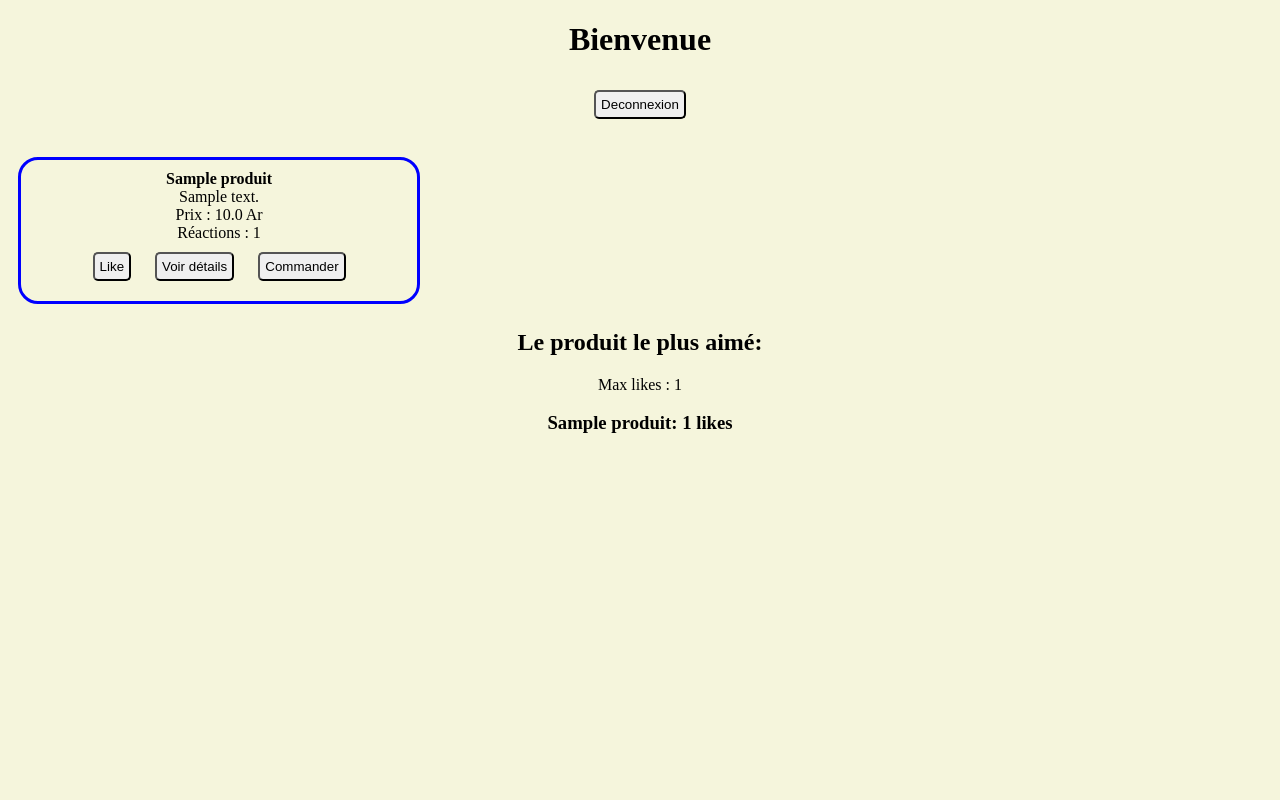
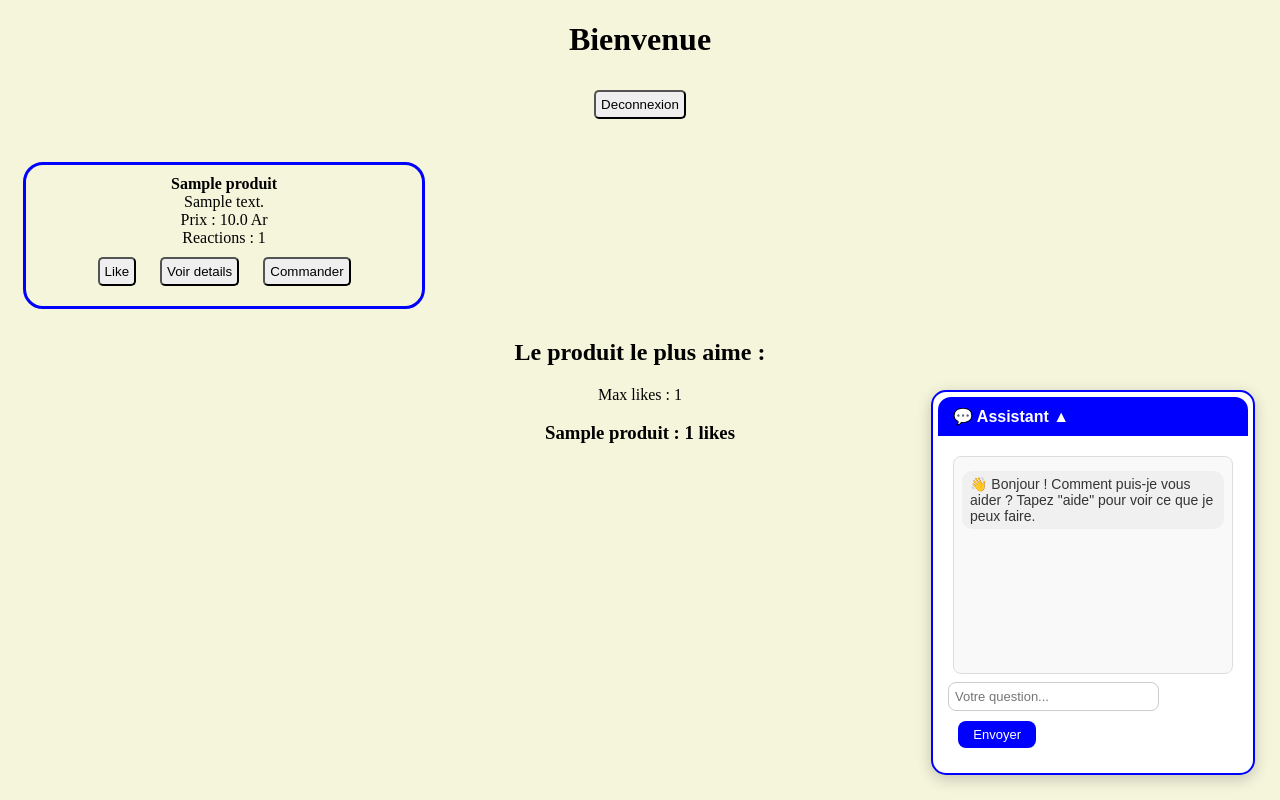
Before and after one commit to Nantenainatatila/Mon_site, a Flask app: page /index in a window 1280 px wide. Run offline with Flask 3, Linux system fonts and the light colour scheme; tables that the repository leaves empty hold one stand-in row (values such as "Sample post").

Commit message:
Mis à jour

```diff
--- a/app.py
+++ b/app.py
@@ -1,4 +1,4 @@
-from flask import Flask, render_template, redirect, request, session, flash
+"""from flask import Flask, render_template, redirect, request, session, flash
 from flask_sqlalchemy import SQLAlchemy
 from sqlalchemy import text
 import os
@@ -224,3 +224,271 @@ def admin():
 def logout():
     session.clear()
     return redirect("/")
+"""
+from flask import Flask, render_template, redirect, request, session, flash, jsonify
+from flask_sqlalchemy import SQLAlchemy
+import os
+from datetime import datetime
+from werkzeug.security import generate_password_hash, check_password_hash
+
+app = Flask(__name__)
+
+app.secret_key = os.getenv("SECRET_KEY", "fallback_dev_key_change_in_prod")
+
+database_url = os.getenv("DATABASE_URL")
+
+if not database_url:
+    raise Exception("DATABASE_URL manquante sur Render")
+
+if database_url.startswith("postgres://"):
+    database_url = database_url.replace("postgres://", "postgresql://", 1)
+
+app.config['SQLALCHEMY_DATABASE_URI'] = database_url
+app.config['SQLALCHEMY_TRACK_MODIFICATIONS'] = False
+
+db = SQLAlchemy(app)
+
+
+# ─── MODELES ──────────────────────────────────────────────────────────────────
+
+class User(db.Model):
+    id = db.Column(db.Integer, primary_key=True)
+    nom = db.Column(db.String(100), unique=True, nullable=False)
+    role = db.Column(db.String(50))
+    adresse = db.Column(db.String(200))
+    telephone = db.Column(db.String(20))
+    password = db.Column(db.String(200))
+
+
+class Produit(db.Model):
+    id = db.Column(db.Integer, primary_key=True)
+    nom = db.Column(db.String(100))
+    description = db.Column(db.Text)
+    prix = db.Column(db.Float)
+    reactions = db.Column(db.Integer, default=0)
+
+
+class Likes(db.Model):
+    id = db.Column(db.Integer, primary_key=True)
+    user_id = db.Column(db.Integer, db.ForeignKey('user.id'))
+    produit_id = db.Column(db.Integer, db.ForeignKey('produit.id'))
+    __table_args__ = (db.UniqueConstraint('user_id', 'produit_id'),)
+
+
+class Commande(db.Model):
+    id = db.Column(db.Integer, primary_key=True)
+    user_id = db.Column(db.Integer, db.ForeignKey('user.id'))
+    user = db.relationship('User')
+    produit_id = db.Column(db.Integer, db.ForeignKey('produit.id'))
+    produit = db.relationship('Produit')
+    nombre_produit = db.Column(db.Integer)
+    prix_total_produit = db.Column(db.Float)
+    date_creation = db.Column(db.DateTime, default=datetime.utcnow)
+
+
+with app.app_context():
+    db.create_all()
+
+
+# ─── ROUTES ───────────────────────────────────────────────────────────────────
+
+@app.route("/add_produit")
+def add_produit():
+    if Produit.query.first():
+        return "Produits deja existants"
+    produits = [
+        Produit(nom="Telephone Samsung", description="Android 128GB", prix=250000, reactions=0),
+        Produit(nom="iPhone 13", description="Apple smartphone", prix=450000, reactions=0),
+        Produit(nom="Casque Bluetooth", description="Sans fil", prix=50000, reactions=0),
+        Produit(nom="Clavier gamer", description="RGB mecanique", prix=80000, reactions=0),
+    ]
+    db.session.add_all(produits)
+    db.session.commit()
+    return "Produits ajoutes avec succes"
+
+
+@app.route("/like/<int:produit_id>")
+def like(produit_id):
+    user_id = session.get('user_id')
+    if not user_id:
+        flash("Connectez-vous pour liker")
+        return redirect('/')
+    exist = Likes.query.filter_by(user_id=user_id, produit_id=produit_id).first()
+    if not exist:
+        new_like = Likes(user_id=user_id, produit_id=produit_id)
+        db.session.add(new_like)
+        produit = db.session.get(Produit, produit_id)
+        if produit:
+            produit.reactions = (produit.reactions or 0) + 1
+        db.session.commit()
+    return redirect('/index')
+
+
+@app.route("/apropos/<int:produit_id>")
+def apropos(produit_id):
+    produit = db.session.get(Produit, produit_id)
+    if not produit:
+        return "Produit introuvable", 404
+    return render_template("apropos.html", produit=produit)
+
+
+@app.route("/", methods=["GET", "POST"])
+def home():
+    if request.method == "POST":
+        nom = request.form['nom']
+        password = request.form['password']
+        user = User.query.filter_by(nom=nom).first()
+        if user and check_password_hash(user.password, password):
+            session['user_id'] = user.id
+            session['role'] = user.role
+            if user.role == "admin":
+                return redirect('/admin')
+            else:
+                return redirect('/index')
+        else:
+            flash("Nom ou mot de passe incorrect")
+            return render_template("connexion.html")
+    return render_template("connexion.html")
+
+
+@app.route("/index")
+def index():
+    produits = Produit.query.order_by(Produit.id).all()
+    max_likes = db.session.query(db.func.max(Produit.reactions)).scalar()
+    best_produits = Produit.query.filter(Produit.reactions == max_likes).order_by(Produit.id).all()
+    return render_template("index.html", produits=produits, best_produits=best_produits, max_likes=max_likes)
+
+
+@app.route("/creercompte", methods=["GET", "POST"])
+def creercompte():
+    if request.method == "POST":
+        nom = request.form.get('nom')
+        role = request.form.get('role')
+        adresse = request.form.get('adresse')
+        telephone = request.form.get('telephone')
+        password = request.form.get('password')
+        hashed_password = generate_password_hash(password)
+        user_exist = User.query.filter_by(nom=nom).first()
+        if user_exist:
+            flash("Ce nom existe deja !")
+            return redirect('/creercompte')
+        else:
+            new_user = User(nom=nom, role=role, adresse=adresse, telephone=telephone, password=hashed_password)
+            db.session.add(new_user)
+            db.session.commit()
+            flash("Creation succes")
+            return redirect('/')
+    return render_template("creercompte.html")
+
+
+@app.route("/commande/<int:produit_id>", methods=["GET", "POST"])
+def commande(produit_id):
+    produit = db.session.get(Produit, produit_id)
+    if not produit:
+        return "Produit introuvable", 404
+    if request.method == "POST":
+        nombre = request.form.get('nombre_produit')
+        if not nombre:
+            flash("Quantite invalide")
+            return render_template("commande.html", produit=produit)
+        nombre = int(nombre)
+        user_id = session.get('user_id')
+        if not user_id:
+            flash("Connectez-vous pour commander")
+            return redirect('/')
+        prix_total = produit.prix * nombre
+        new_cmd = Commande(user_id=user_id, produit_id=produit.id, nombre_produit=nombre, prix_total_produit=prix_total)
+        db.session.add(new_cmd)
+        db.session.commit()
+        flash("Commande envoyee")
+    return render_template("commande.html", produit=produit)
+
+
+@app.route("/admin")
+def admin():
+    if session.get('role') != "admin":
+        return "Acces refuse", 403
+    commandes = Commande.query.all()
+    return render_template("admin.html", commandes=commandes)
+
+
+@app.route("/logout")
+def logout():
+    session.clear()
+    return redirect("/")
+
+
+# ─── CHATBOT IA (sans API, basé sur mots-clés) ────────────────────────────────
+
+@app.route("/chat", methods=["POST"])
+def chat():
+    message = request.json.get("message", "").lower()
+    produits = Produit.query.order_by(Produit.id).all()
+
+    if "bonjour" in message or "salut" in message or "hello" in message:
+        reponse = "Bonjour ! Comment puis-je vous aider ? Je peux vous renseigner sur nos produits, prix et disponibilites."
+
+    elif "prix" in message or "combien" in message or "cout" in message:
+        reponse = "Voici nos prix :\n"
+        for p in produits:
+            reponse += f"- {p.nom} : {p.prix} Ar\n"
+
+    elif "populaire" in message or "meilleur" in message or "like" in message or "aime" in message:
+        if produits:
+            best = max(produits, key=lambda p: p.reactions or 0)
+            reponse = f"Le produit le plus populaire est '{best.nom}' avec {best.reactions} likes !"
+        else:
+            reponse = "Aucun produit disponible pour le moment."
+
+    elif "liste" in message or "produit" in message or "catalogue" in message:
+        reponse = "Voici nos produits disponibles :\n"
+        for p in produits:
+            reponse += f"- {p.nom} : {p.description} ({p.prix} Ar)\n"
+
+    elif "samsung" in message:
+        reponse = "Le Telephone Samsung est a 250 000 Ar. Android 128GB, excellent rapport qualite/prix !"
+
+    elif "iphone" in message or "apple" in message:
+        reponse = "L'iPhone 13 est a 450 000 Ar. Smartphone Apple haut de gamme, tres performant !"
+
+    elif "casque" in message or "bluetooth" in message or "audio" in message:
+        reponse = "Le Casque Bluetooth est a 50 000 Ar. Sans fil, ideal pour ecouter de la musique !"
+
+    elif "clavier" in message or "gamer" in message or "gaming" in message:
+        reponse = "Le Clavier Gamer est a 80 000 Ar. RGB mecanique, parfait pour les joueurs !"
+
+    elif "pas cher" in message or "moins cher" in message or "budget" in message or "economique" in message:
+        if produits:
+            moins_cher = min(produits, key=lambda p: p.prix)
+            reponse = f"Le produit le moins cher est '{moins_cher.nom}' a {moins_cher.prix} Ar !"
+        else:
+            reponse = "Aucun produit disponible pour le moment."
+
+    elif "cher" in message or "expensive" in message or "luxe" in message:
+        if produits:
+            plus_cher = max(produits, key=lambda p: p.prix)
+            reponse = f"Le produit le plus cher est '{plus_cher.nom}' a {plus_cher.prix} Ar."
+        else:
+            reponse = "Aucun produit disponible pour le moment."
+
+    elif "commander" in message or "acheter" in message or "commande" in message:
+        reponse = "Pour commander, cliquez sur le bouton 'Commander' sous le produit qui vous interesse !"
+
+    elif "livraison" in message or "delai" in message:
+        reponse = "Pour les informations de livraison, veuillez nous contacter directement."
+
+    elif "merci" in message or "thanks" in message:
+        reponse = "De rien ! N'hesitez pas si vous avez d'autres questions. Bonne visite !"
+
+    elif "aide" in message or "help" in message:
+        reponse = ("Je peux vous aider avec :\n"
+                   "- Les prix de nos produits\n"
+                   "- Les descriptions des produits\n"
+                   "- Le produit le plus populaire\n"
+                   "- Le produit le moins cher\n"
+                   "- Comment passer une commande")
+
+    else:
+        reponse = "Je ne comprends pas votre question. Tapez 'aide' pour voir ce que je peux faire !"
+
+    return jsonify({"reponse": reponse})
--- a/templates/index.html
+++ b/templates/index.html
@@ -1,3 +1,4 @@
+<!--
 <!DOCTYPE html>
 <html>
 <head>
@@ -68,3 +69,189 @@
 
 </body>
 </html>
+-->
+<!DOCTYPE html>
+<html>
+<head>
+    <title>Produit</title>
+</head>
+<style>
+    body { background-color: beige; }
+    button { margin: 10px; padding: 5px; border-radius: 5px; cursor: pointer; }
+    .container { display: flex; flex-wrap: wrap; }
+    div { margin: 5px; }
+    .container1 {
+        border: solid 3px blue;
+        width: 30%;
+        margin: 10px;
+        padding: 10px;
+        text-align: center;
+        border-radius: 20px;
+    }
+
+    /* ── Chatbot ── */
+    #chatbot {
+        position: fixed;
+        bottom: 20px;
+        right: 20px;
+        width: 320px;
+        background: white;
+        border: 2px solid blue;
+        border-radius: 15px;
+        box-shadow: 0 4px 15px rgba(0,0,0,0.2);
+        font-family: Arial, sans-serif;
+        z-index: 999;
+    }
+    #chat-header {
+        background: blue;
+        color: white;
+        padding: 10px 15px;
+        border-radius: 13px 13px 0 0;
+        font-weight: bold;
+        cursor: pointer;
+        user-select: none;
+    }
+    #chat-body { padding: 10px; }
+    #chat-messages {
+        height: 200px;
+        overflow-y: auto;
+        border: 1px solid #ddd;
+        border-radius: 8px;
+        padding: 8px;
+        margin-bottom: 8px;
+        background: #f9f9f9;
+        font-size: 14px;
+    }
+    .msg-user {
+        text-align: right;
+        color: blue;
+        margin: 6px 0;
+        background: #e8f0ff;
+        padding: 5px 8px;
+        border-radius: 10px;
+    }
+    .msg-ia {
+        text-align: left;
+        color: #333;
+        margin: 6px 0;
+        background: #f0f0f0;
+        padding: 5px 8px;
+        border-radius: 10px;
+        white-space: pre-line;
+    }
+    #chat-input {
+        width: 68%;
+        padding: 6px;
+        border-radius: 8px;
+        border: 1px solid #ccc;
+        font-size: 13px;
+    }
+    #chat-send {
+        width: 27%;
+        padding: 6px;
+        background: blue;
+        color: white;
+        border: none;
+        border-radius: 8px;
+        cursor: pointer;
+        font-size: 13px;
+    }
+    #chat-send:hover { background: darkblue; }
+</style>
+<body>
+    <div style="margin: auto; text-align: center;">
+        <h1>Bienvenue</h1>
+        <a href="/logout"><button>Deconnexion</button></a>
+    </div><br>
+
+    <div class="container">
+        {% for p in produits %}
+        <div class="container1">
+            <b>{{ p.nom }}</b><br>
+            {{ p.description }}<br>
+            Prix : {{ p.prix }} Ar<br>
+            Reactions : {{ p.reactions }}<br>
+            <a href="/like/{{ p.id }}"><button>Like</button></a>
+            <a href="/apropos/{{ p.id }}"><button>Voir details</button></a>
+            <a href="/commande/{{ p.id }}"><button>Commander</button></a>
+        </div>
+        {% endfor %}
+    </div>
+
+    <center>
+        <div>
+            <h2>Le produit le plus aime :</h2>
+            <p>Max likes : {{ max_likes }}</p>
+            {% for b in best_produits %}
+            <div>
+                <h3>{{ b.nom }} : {{ b.reactions }} likes</h3>
+            </div>
+            {% endfor %}
+        </div>
+    </center>
+
+    <!-- ── CHATBOT ── -->
+    <div id="chatbot">
+        <div id="chat-header" onclick="toggleChat()">💬 Assistant ▲</div>
+        <div id="chat-body">
+            <div id="chat-messages">
+                <div class="msg-ia">👋 Bonjour ! Comment puis-je vous aider ? Tapez "aide" pour voir ce que je peux faire.</div>
+            </div>
+            <input id="chat-input" type="text" placeholder="Votre question..."
+                   onkeypress="if(event.key==='Enter') envoyerMessage()"/>
+            <button id="chat-send" onclick="envoyerMessage()">Envoyer</button>
+        </div>
+    </div>
+
+    <script>
+        function toggleChat() {
+            const body = document.getElementById('chat-body');
+            const header = document.getElementById('chat-header');
+            if (body.style.display === 'none') {
+                body.style.display = 'block';
+                header.innerHTML = '💬 Assistant ▲';
+            } else {
+                body.style.display = 'none';
+                header.innerHTML = '💬 Assistant ▼';
+            }
+        }
+
+        async function envoyerMessage() {
+            const input = document.getElementById('chat-input');
+            const messages = document.getElementById('chat-messages');
+            const message = input.value.trim();
+
+            if (!message) return;
+
+            // Afficher message utilisateur
+            messages.innerHTML += `<div class="msg-user">Vous : ${message}</div>`;
+            input.value = '';
+
+            // Indicateur de chargement
+            messages.innerHTML += `<div class="msg-ia" id="loading">⏳ ...</div>`;
+            messages.scrollTop = messages.scrollHeight;
+
+            try {
+                const response = await fetch('/chat', {
+                    method: 'POST',
+                    headers: { 'Content-Type': 'application/json' },
+                    body: JSON.stringify({ message: message })
+                });
+
+                const data = await response.json();
+
+                // Supprimer indicateur de chargement
+                document.getElementById('loading').remove();
+
+                messages.innerHTML += `<div class="msg-ia">🤖 ${data.reponse}</div>`;
+                messages.scrollTop = messages.scrollHeight;
+
+            } catch (error) {
+                document.getElementById('loading').remove();
+                messages.innerHTML += `<div class="msg-ia">Erreur de connexion</div>`;
+            }
+        }
+    </script>
+
+</body>
+</html>
```
